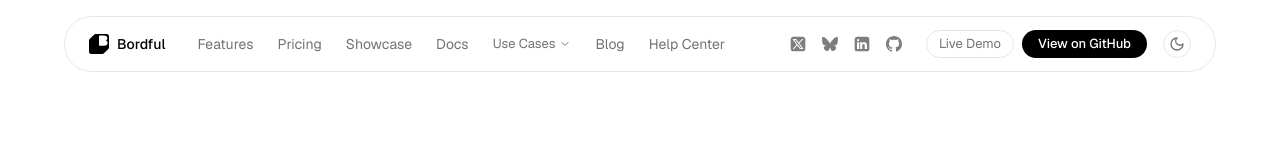
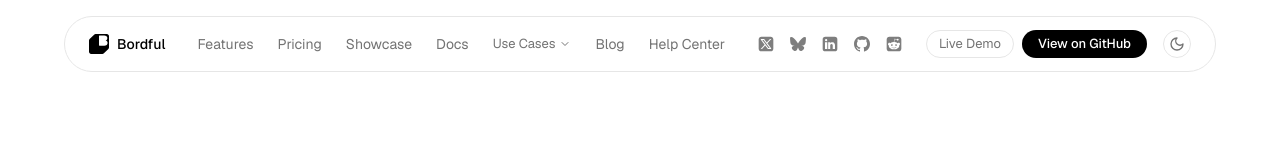
Before and after one commit to craftyme/bordful-marketing, a Next.js app: page / in a window 1280 px wide. Shown: the top 160 px of the page. Built offline with nearby package versions, Linux system fonts and the light colour scheme.

Commit message:
added reddit icon and links

```diff
--- a/components/social-icons.tsx
+++ b/components/social-icons.tsx
@@ -22,6 +22,11 @@ const socialLinks = [
     href: siteConfig.links.github,
     icon: "/images/logos/github.svg",
     label: "GitHub",
+  },
+  {
+    href: siteConfig.links.reddit,
+    icon: "/images/logos/reddit.svg",
+    label: "Reddit",
   },
 ] as const;
 
--- a/lib/constants.ts
+++ b/lib/constants.ts
@@ -8,6 +8,7 @@ export const siteConfig = {
     twitter: "https://twitter.com/bordful",
     linkedin: "https://linkedin.com/company/bordful",
     bluesky: "https://bsky.app/profile/bordful.com",
+    reddit: "https://www.reddit.com/r/bordful/",
   },
 } as const;
 
```
Also changed, not shown: public/images/logos/reddit.svg (added).
